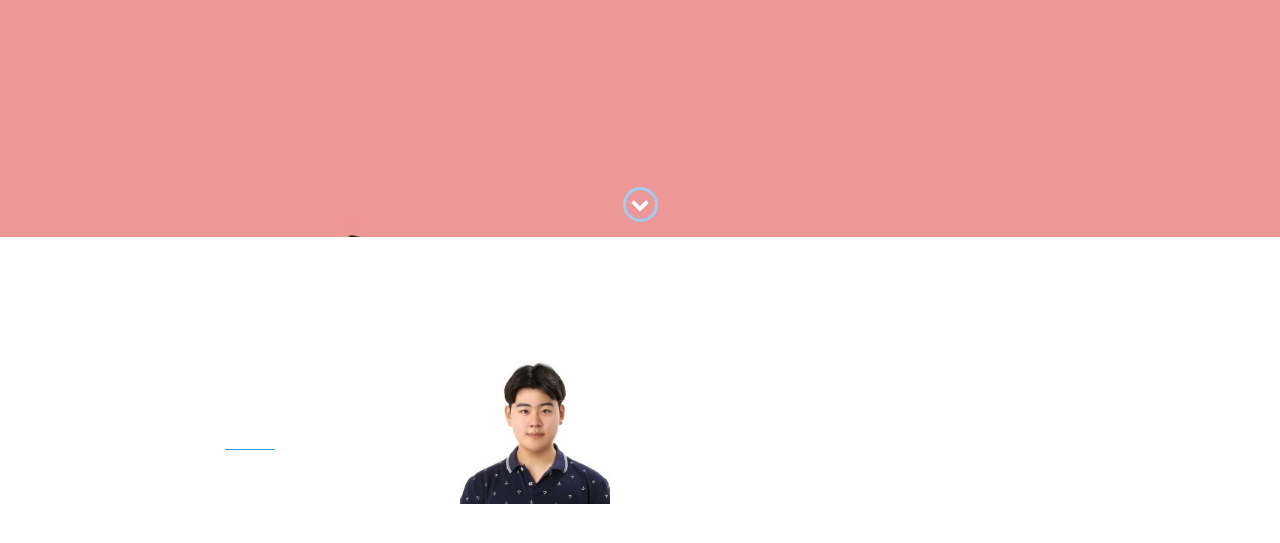
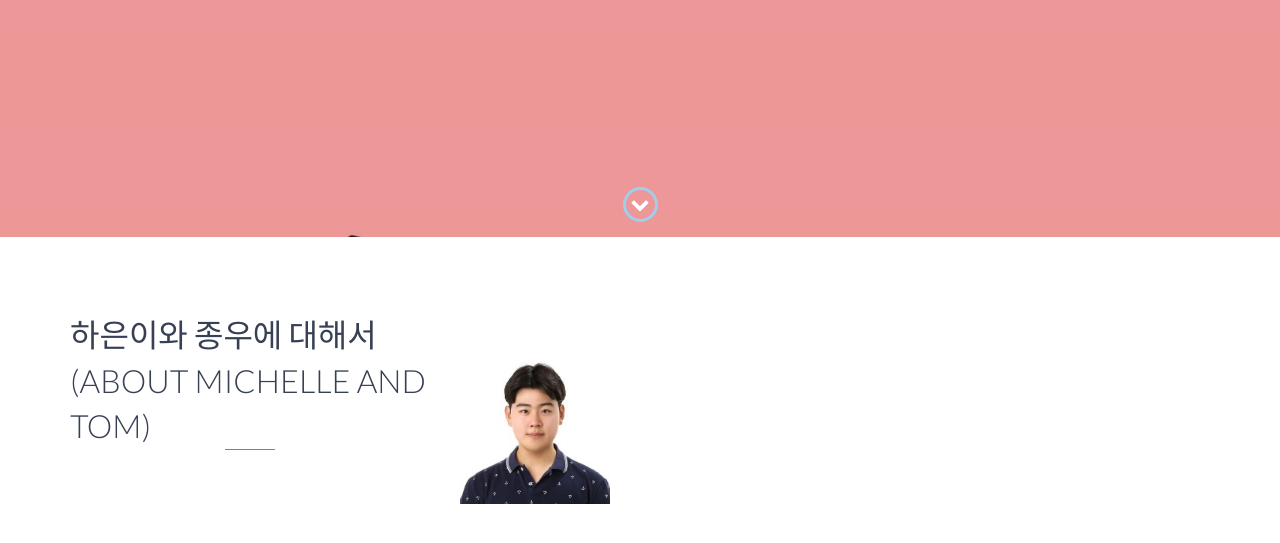
Before and after one commit to jwchoi3120/jwchoi3120.github.io, a website: page couple.html in a window 1280 px wide. Shown: the part 563-1106 px from the top of the page. Drawn offline with nearby package versions, Linux system fonts and the light colour scheme.

Commit message:
Update couple.html

```diff
--- a/couple.html
+++ b/couple.html
@@ -61,7 +61,7 @@
     <div class="container">
         <div class="row">
             <div class="col-md-4">
-                <h2 class="heading" style="color: white">하은이와 종우에 대해서(ABOUT MICHELLE AND TOM)   </h2>
+                <h2 class="heading">하은이와 종우에 대해서(ABOUT MICHELLE AND TOM)   </h2>
             </div>
             <div class="col-md-8">
                 <h3>최종우 / TOM</h3>
```
